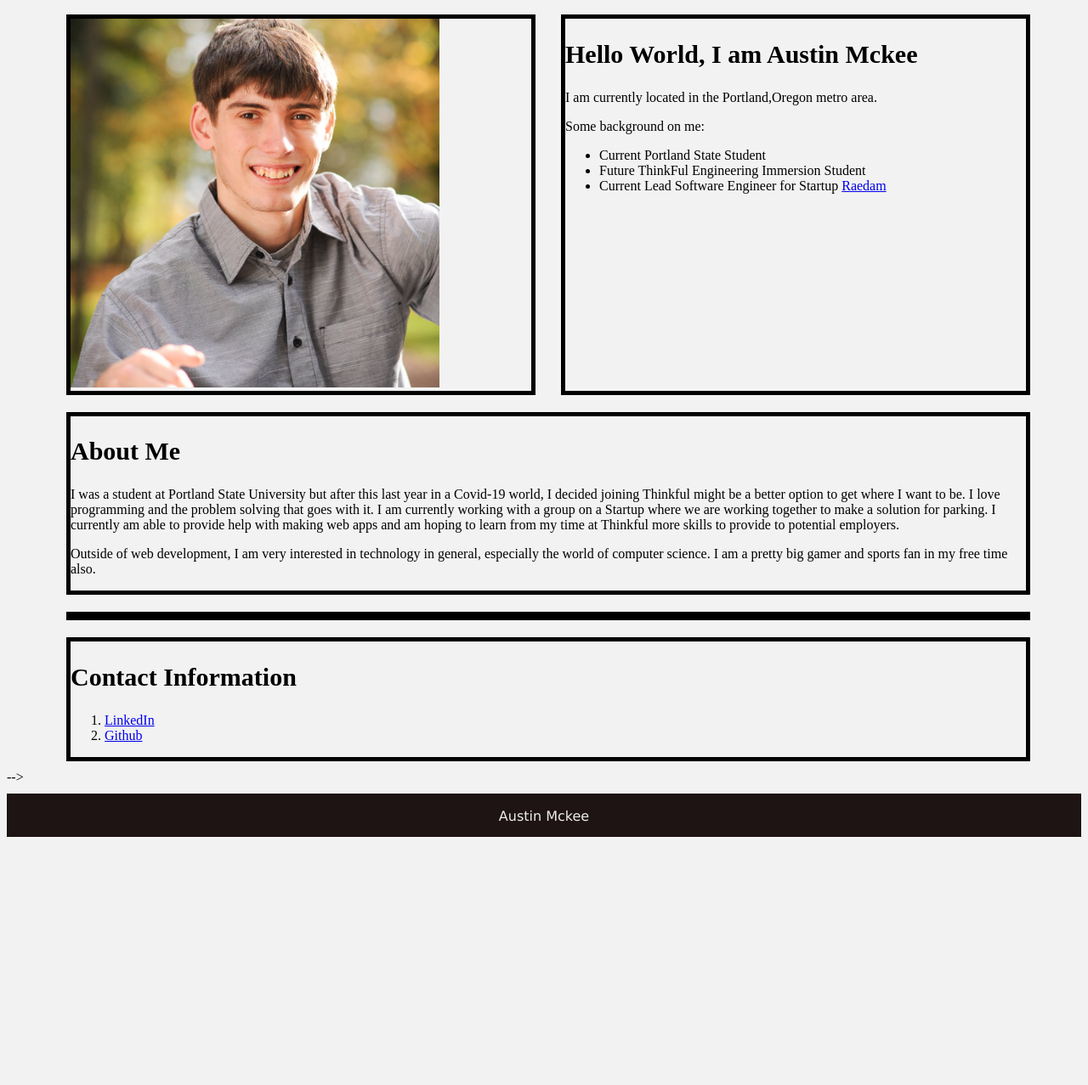
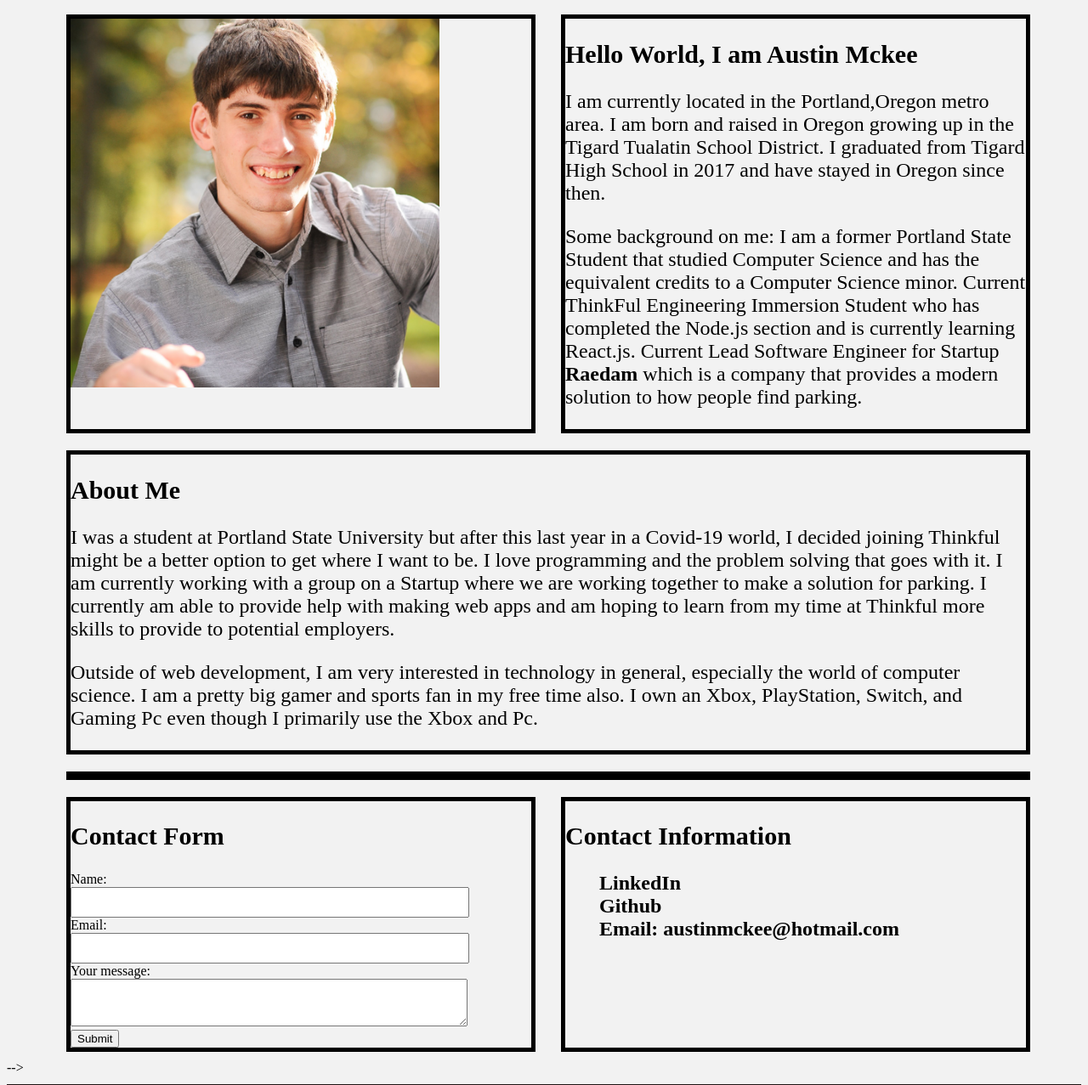
Before and after one commit to hoostin/portfolio, a plain HTML site: page index.html in a window 1280 px wide. Shown: the part 163-1440 px from the top of the page at 85% size. Before the commit the page ends 1158 px from the top, so only its background shows below. Drawn offline with Linux system fonts and the light colour scheme.

Commit message:
contact complete

```diff
--- a/index.html
+++ b/index.html
@@ -28,13 +28,16 @@
         </div>
         <div class ="item">
         <h2> Hello World, I am Austin Mckee </h2>
-        <p> I am currently located in the Portland,Oregon metro area.</p>
-        <p> Some background on me: </p>
-        <ul>
-          <li>Current Portland State Student</li>
-          <li>Future ThinkFul Engineering Immersion Student </li>
-          <li> Current Lead Software Engineer for Startup <a href="https://www.raedam.co/about">Raedam</a> </li>
-        </ul>
+        <p> I am currently located in the Portland,Oregon metro area. I am born and raised in Oregon growing up in the Tigard Tualatin
+            School District. I graduated from Tigard High School in 2017 and have stayed in Oregon since then.
+        </p>
+        <p> Some background on me:
+         I am a former Portland State Student that studied Computer Science and has the equivalent credits to a Computer Science minor.
+         Current ThinkFul Engineering Immersion Student who has completed the Node.js section and is currently learning React.js.
+          Current Lead Software Engineer for Startup <a href="https://www.raedam.co/about">Raedam</a> which is a company that provides
+          a modern solution to how people find parking.
+        </p>
+
         </div>
       </section>
 
@@ -52,7 +55,8 @@
            skills to provide to potential employers.
           </p>
         <p>Outside of web development, I am very interested in technology in general, especially the world of computer science.
-          I am a pretty big gamer and sports fan in my free time also.
+          I am a pretty big gamer and sports fan in my free time also. I own an Xbox, PlayStation, Switch, and Gaming Pc even though I primarily
+          use the Xbox and Pc.
         </p>
         </div>
       </section>
@@ -63,14 +67,36 @@
       </section>
           <!-- Contact info -->
       <section id ="contact" class="group">
-                <div class ="item">
+
+
+
+      <div class ="item">
+        <h2>Contact Form</h2>
+        <div>
+          <form action="https://formspree.io/f/mqkgorlk" method="POST">
+            <label for="user-name">Name:</label>
+            <input id="user-name" type="text" name="name">
+
+            <label for="user-email">Email:</label>
+            <input id="user-email" type="text" name="email">
+
+            <label for="user-message">Your message:</label>
+            <textarea id="user-message" name="message"></textarea>
+            <button type="submit">Submit</button>
+          </form>
+        </div>
+
+      </div>
+
+
+        <div class ="item">
         <h2> Contact Information</h2>
-        <ol>
+        <ul>
           <li> <a href="https://www.linkedin.com/in/austin-mckee-a0b2011a6/">LinkedIn</a></li>
           <li> <a href="https://github.com/hoostin"> Github</a></li>
-
-        </ol>
-                </div>
+          <li><b>Email: austinmckee@hotmail.com</b></li>
+        </ul>
+        </div>
       </section>
     </main> -->
         <!-- bottom of webpage (footer) -->
--- a/style.css
+++ b/style.css
@@ -12,6 +12,24 @@
   width: 500px;
 } */
 /*style settings for header and footer*/
+header a:link {
+  color: #ededed;
+  text-decoration: none;
+}
+
+header a:visited {
+  text-decoration: none;
+}
+
+header a:hover {
+  text-decoration: underline;
+}
+
+header a:active {
+  color: #ededed;
+  text-decoration: underline;
+}
+
 header,
 footer {
   background: #1e1413;
@@ -43,7 +61,7 @@ h2 {
 }
 
 .group p {
-  font-size: 16px;
+  font-size: 20px;
 }
 .group img {
   width: 80%;
@@ -56,7 +74,28 @@ h2 {
   border-style: solid;
   margin-left: 20px;
 }
+.item a:link {
+  color: black;
+  text-decoration: none;
+  font-weight: bold;
+}
 
+.item a:visited {
+  color: black;
+  text-decoration: none;
+  font-weight: bold;
+}
+
+.item a:hover {
+  text-decoration: underline;
+  font-weight: bold;
+}
+
+.item a:active {
+  color: black;
+  text-decoration: underline;
+  font-weight: bold;
+}
 .group {
   margin: auto;
   display: flex;
@@ -74,11 +113,16 @@ header nav ul li a {
   color: #ededed;
   text-decoration: none;
   margin: 0 20px 0 0;
+  font-size: 24px;
 }
 header nav ul {
   display: flex;
   padding-left: 0;
   list-style: none;
+}
+.item ul {
+  list-style: none;
+  font-size: 20px;
 }
 @media all and (min-width: 800px) {
   .group {
@@ -89,8 +133,14 @@ header nav ul {
   .item {
     text-align: left;
   }
+  .item ul {
+    font-size: 24px;
+  }
 }
 @media all and (min-width: 600px) {
+  .group p {
+    font-size: 24px;
+  }
   header {
     display: flex;
     justify-content: space-between;
@@ -100,3 +150,19 @@ header nav ul {
     margin-top: 14px;
   }
 }
+
+form label {
+  display: flex;
+  width: 200%;
+}
+form button {
+  display: flex;
+}
+form input {
+  width: 85%;
+  min-height: 30px;
+}
+form textarea {
+  width: 85%;
+  min-height: 50px;
+}
```
